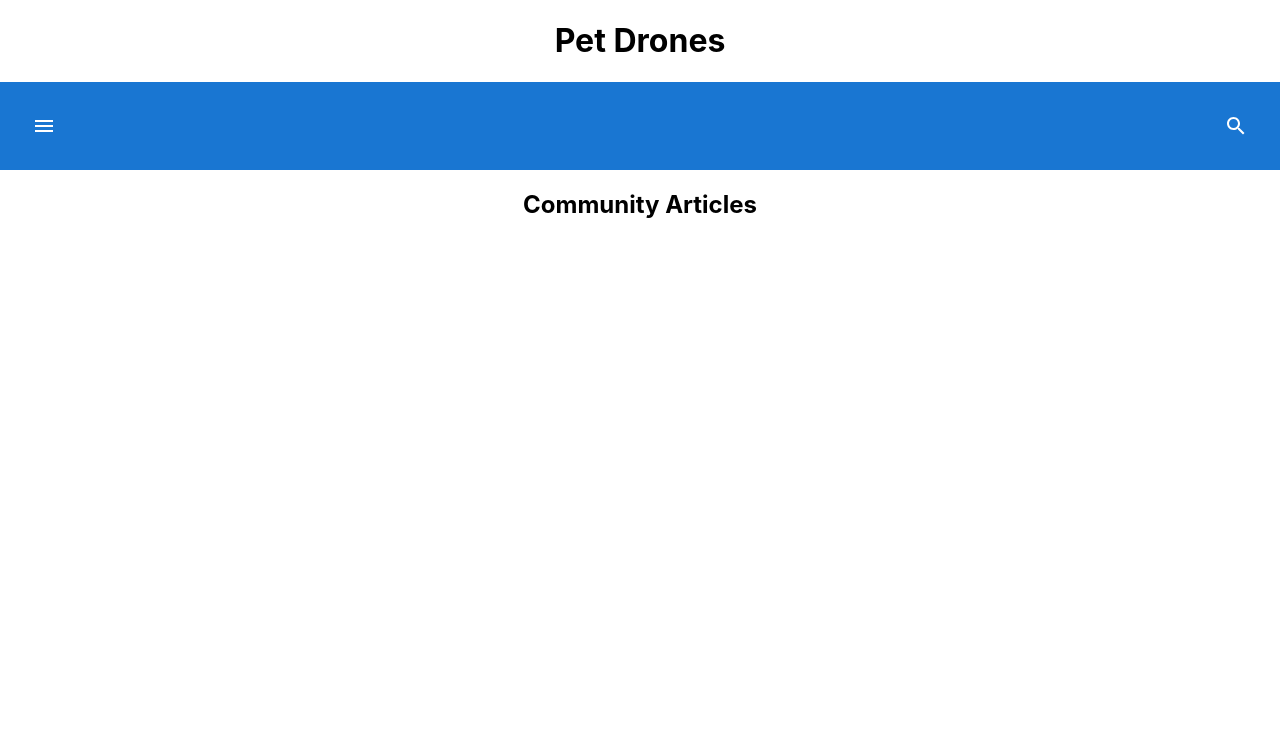
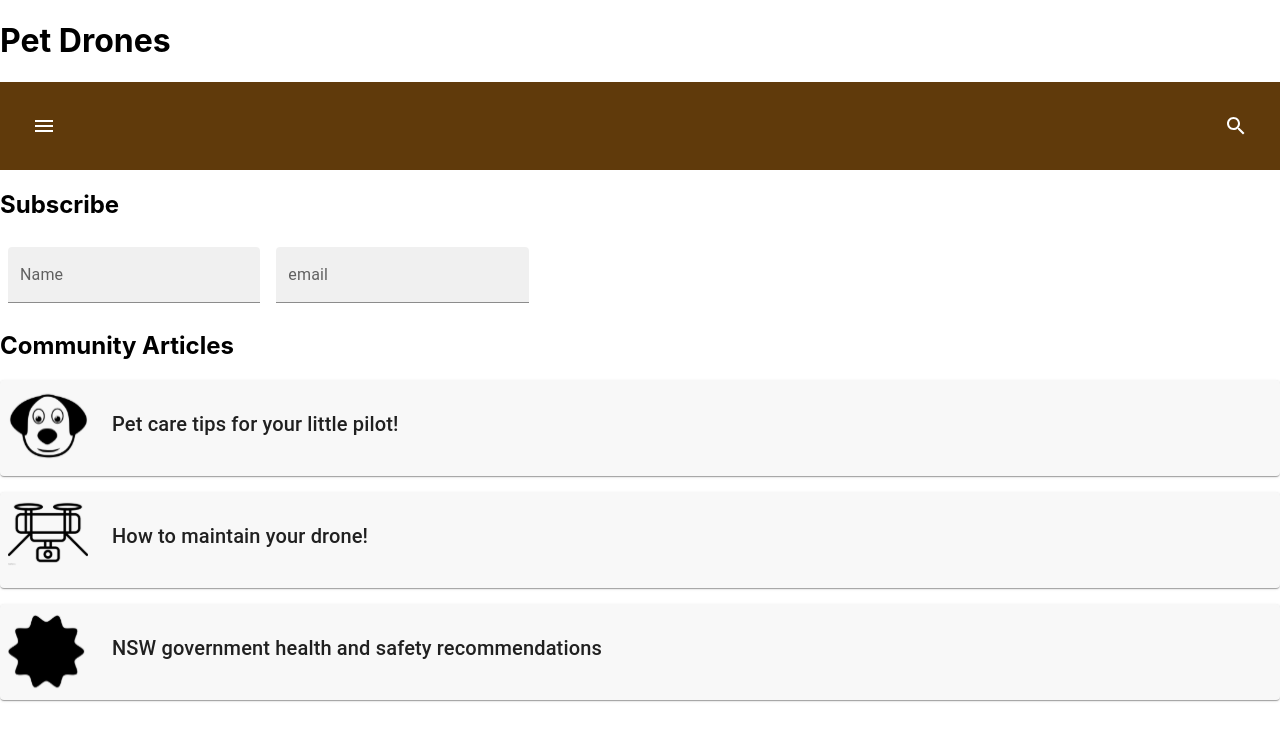
Before and after one commit to Jeffrey-Fazal/pet-drones, a React (Create React App) app: page / in a window 1280 px wide. Shown: the top 740 px of the page. Built offline with nearby package versions, Linux system fonts and the light colour scheme.

Commit message:
completed articles and nav

```diff
--- a/src/App.js
+++ b/src/App.js
@@ -1,11 +1,9 @@
 import './App.css';
-import Home from './Home';
+import Home from './components/Home';
 
 function App() {
   return (
-    <div className="App">
       <Home />
-    </div>
   );
 }
 
--- a/src/components/CommunityArticles.jsx
+++ b/src/components/CommunityArticles.jsx
@@ -1,14 +1,32 @@
-import React from 'react'
+import React, { Component } from 'react';
+import { Card, CardContent, CardMedia, Typography } from '@mui/material';
 
-class CommunityArticles extends React.Component {
-    render() {
-        return (
-            <div className='main'>
-            <h2>Community Articles</h2>
-            {/* icon + text */}
-            </div>
-        )
-    }
+class CommunityArticle extends Component {
+  render() {
+    const { image, alt, text } = this.props;
+    return (
+      <Card sx={{ display: 'flex', alignItems: 'center', background: '#f8f8f8', marginBottom: 2 }}>
+        <CardMedia component="img" image={image} alt={alt} sx={{ width: 80, height: 80, margin: 1 }} />
+        <CardContent sx={{ flex: 1, padding: 2 }}>
+          <Typography variant="h6" component="h2">
+            {text}
+          </Typography>
+        </CardContent>
+      </Card>
+    );
+  }
 }
 
-export default CommunityArticles;
+class App extends Component {
+  render() {
+    return (
+      <div className="community-articles">
+        <CommunityArticle image="./Images/dog.svg" alt="Pet care tips" text="Pet care tips for your little pilot!" />
+        <CommunityArticle image="./Images/drones.svg" alt="Drone maintenance" text="How to maintain your drone!" />
+        <CommunityArticle image="./Images/star.svg" alt="Government recommendations" text="NSW government health and safety recommendations" />
+      </div>
+    );
+  }
+}
+
+export default App;
--- /dev/null
+++ b/src/components/Header.jsx
@@ -0,0 +1,9 @@
+import { Box } from '@mui/material';
+
+export default function Header() {
+  return (
+    <Box className="center">
+      <h1>Pet Drones</h1>
+    </Box>
+  );
+}
--- a/src/Home.js
+++ b/src/components/Home.js
@@ -1,17 +1,19 @@
 import React from 'react'
-import ScreenThree from './components/ScreenThree';
-import ThankyouPage from './components/ThankyouPage';
-import CommunityArticles from './components/CommunityArticles';
-import NavBar from './components/NavBar';
-import Subscribe from './components/Subscribe';
+// import ScreenThree from './ScreenThree';
+// import ThankyouPage from './ThankyouPage';
+import NavBar from './NavBar';
+import Subscribe from './Subscribe';
+import CommunityArticles from './CommunityArticles';
+import Header from './Header'
 
 class Home extends React.Component {
     render() {
         return (
             <div className='main'>
-                <h1>Pet Drones</h1>
+                <Header />
                 <NavBar />
                 <Subscribe />
+                <h2>Community Articles</h2>
                 <CommunityArticles />
                 {/* Figure out a way to use logic to present these when neeeded
                 <ThankyouPage />
--- a/src/components/NavBar.jsx
+++ b/src/components/NavBar.jsx
@@ -16,6 +16,7 @@ function NavItem(props) {
 
   export default function NavBar() {
     return (
+
       <Box
         sx={{
           display: "flex",
--- a/src/components/Subscribe.jsx
+++ b/src/components/Subscribe.jsx
@@ -1,13 +1,25 @@
 import React from 'react'
+import Box from '@mui/material/Box';
+import TextField from '@mui/material/TextField';
 
 class Subscribe extends React.Component {
     render() {
         return (
             <div className='main'>
-            {/* TODO */}
+                <h2>Subscribe</h2>
+                <Box
+                    component="form"
+                    sx={{
+                        '& > :not(style)': { m: 1, width: '25ch' },
+                    }}
+                    noValidate
+                    autoComplete="off"
+                >
+                    <TextField id="filled-basic" label="Name" variant="filled" />
+                    <TextField id="filled-basic" label="email" variant="filled" />
+                </Box>
             </div>
         )
     }
 }
-
 export default Subscribe;
--- a/src/index.js
+++ b/src/index.js
@@ -3,11 +3,16 @@ import ReactDOM from 'react-dom/client';
 import './index.css';
 import App from './App';
 import reportWebVitals from './reportWebVitals';
+import { ThemeProvider } from '@mui/material/styles';
+import theme from './mui-theme';
+import './App.css';
 
 const root = ReactDOM.createRoot(document.getElementById('root'));
 root.render(
   <React.StrictMode>
+    <ThemeProvider theme={theme}>
     <App />
+    </ThemeProvider>
   </React.StrictMode>
 );
 
--- /dev/null
+++ b/src/mui-theme.js
@@ -0,0 +1,17 @@
+import { createTheme } from '@mui/material/styles';
+
+const theme = createTheme({
+  palette: {
+    primary: {
+      main: '#603A0B',
+    },
+    secondary: {
+      main: '#CDDEF9',
+    },
+    background: {
+      default: '#CDDEF9',
+    },
+  },
+});
+
+export default theme;
```
Also changed, not shown: public/Images/star.png (added), public/Images/star.svg (added).
